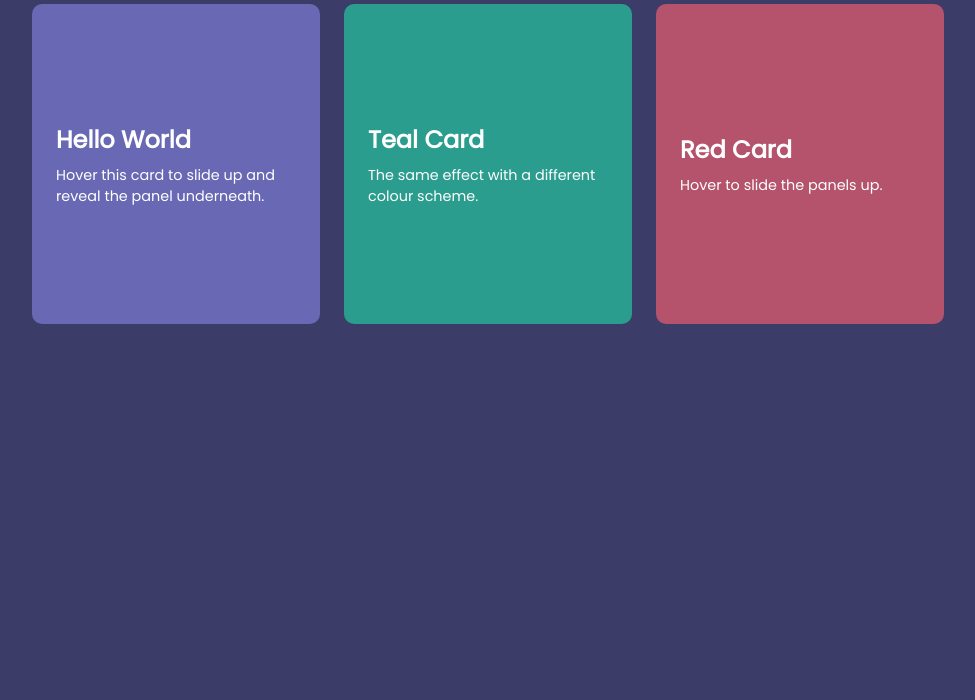
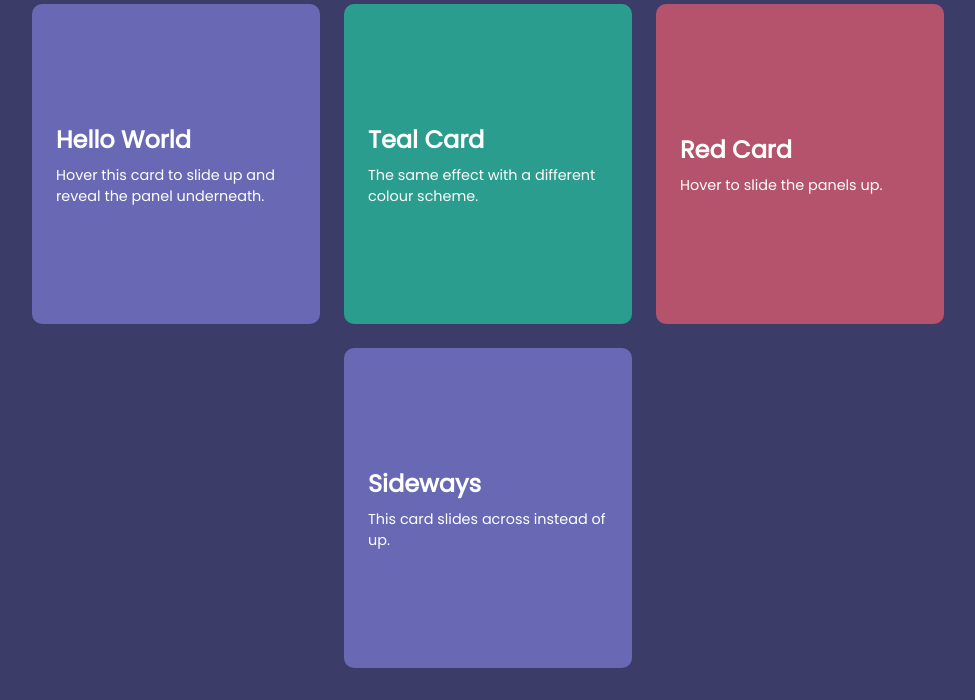
Before and after one commit to tanaymishra/Hover-Scroll, a plain HTML site: page index.html in a window 1280 px wide. Shown: the part 100-800 px from the top of the page, without its empty margins (152-1127 px from the left). Drawn offline with Linux system fonts and the light colour scheme.

Commit message:
add horizontal variant card

```diff
--- a/index.html
+++ b/index.html
@@ -52,6 +52,19 @@
             </div>
             <div class="cursor"><div class="circle"></div></div>
         </div>
+        <div class="container horizontal">
+            <div class="main">
+                <div class="slidersec">
+                    <h2>Sideways</h2>
+                    <p>This card slides across instead of up.</p>
+                </div>
+                <div class="slidersec">
+                    <h2>Next</h2>
+                    <p>A horizontal take on the same idea.</p>
+                </div>
+            </div>
+            <div class="cursor"><div class="circle"></div></div>
+        </div>
     </div>
 </body>
 
```
